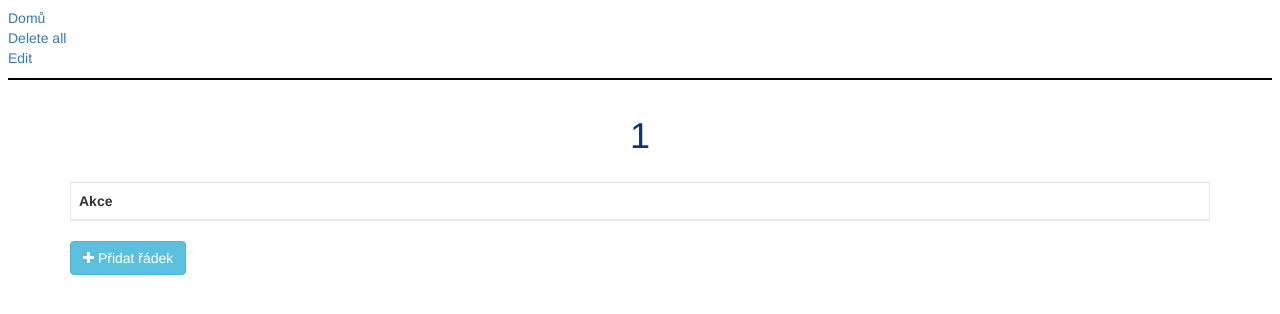
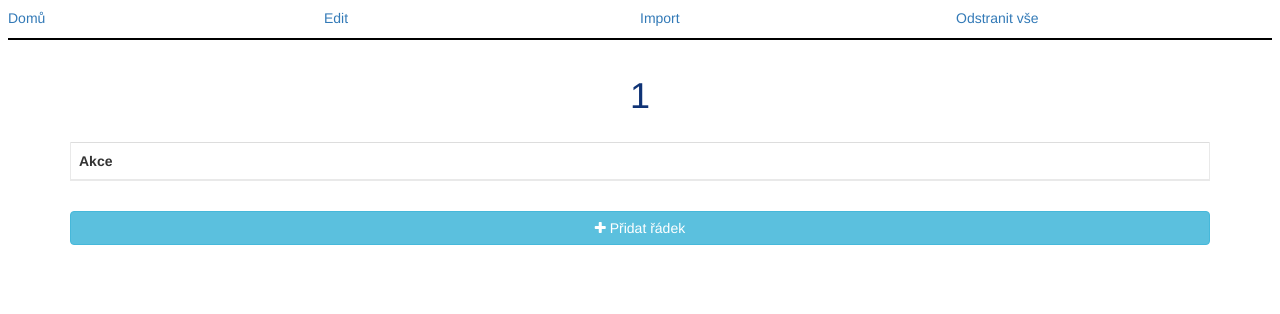
Before and after one commit to Kajta01/RPi_kontrolniStanice, a PHP site: page /TabulkaEdit.php?Nazev=1 in a window 1280 px wide. Shown: the top 314 px of the page. Run offline with PHP 8.4, Linux system fonts and the light colour scheme; data that the repository does not hold is empty.

Commit message:
barvičky

```diff
--- a/TabulkaEdit.js
+++ b/TabulkaEdit.js
@@ -6,15 +6,30 @@ $(document).ready(function () {
     // Append table with add row form on add new button click
     $(".add-new").click(function () {
         $(this).attr("disabled", "disabled");
+
         var index = $("table tbody tr:last-child").index();
-        var row = '<tr>';
+        var odlID = Number($("table tbody tr:last-child #ID").html());
+        console.log(odlID);
+        if(isNaN(odlID)) {
+            odlID = 0;
+            console.log("new");
+        }
+        var row = '<tr> <td id="ID">' + (odlID + 1) + '</td>';
         var i;
-        for (i = 0; i < document.getElementById('table').rows[0].cells.length - 1; i++) {
+        for (i = 1; i < document.getElementById('table').rows[0].cells.length - 1; i++) {
             var id = document.getElementById('table').rows[0].cells[i].id;
             row = row + '<td id="'+id+'"><input type="text" class="form-control" name="'+id+'" id="'+id+'"></td>';
         }
-        row = row + '<td>' + actions + '</td>' +
-            '</tr>';
+        if(actions != null){
+        row = row + '<td>' + actions + '</td>' + '</tr>';
+        }
+        else {
+        row = row + '<td>'
+        +'<a class="add" title="Add" data-toggle="tooltip"><i class="fa fa-plus"></i></a>'
+        +'<a class="edit" title="Edit" data-toggle="tooltip"><i class="fa fa-pencil"></i></a>'
+        +'<a class="delete" title="Delete" data-toggle="tooltip"><i class="fa fa-trash-o"></i></a>'
+        +'</td> </tr>';
+        }
         $("table").append(row);
         $("table tbody tr").eq(index + 1).find(".add, .edit").toggle();
         $('[data-toggle="tooltip"]').tooltip();
@@ -39,14 +54,26 @@ $(document).ready(function () {
             var tabulka = document.getElementById('Tabulka').textContent;
             console.log(tabulka);
             var dict = new Object();
+            dict["ID"]=$("table tbody tr:last-child #ID").html();
             var input = $(this).parents("tr").find('input[type="text"]');
             input.each(function () {
-                dict[$(this).attr('id')]=$(this).val();
+                dict[$(this).attr('id')]='"' + $(this).val() + '"';
             });
             console.log(dict);
             var jsonDict = JSON.stringify(dict);
-            $.post("ajaxAdd.php", { Tabulka: tabulka ,data: jsonDict }, function (data) {
-                $("#displaymessage").html(data);
+            $.post("ajaxAdd.php", { Tabulka: tabulka ,data: jsonDict }, function (Jdata) {
+                data = JSON.parse(Jdata);
+
+                console.log(data['success']);
+                if(data['success']){
+                    $("table tbody tr:last-child").addClass('importantGreenBackground');
+                }
+                else{
+                    $("table tbody tr:last-child").addClass('importantRedBackground');
+                }
+                $("#displaymessage1").html(data['general_message']);
+                $("#displaymessage2").html(data['general_message']);
+                console.log(data['sql']);
             });
 
 
--- a/TabulkaEdit.php
+++ b/TabulkaEdit.php
@@ -17,7 +17,7 @@
   <?php include 'header.php'; ?>
   <div class="container">
     <h1 id="Tabulka"> <?php echo $_GET['Nazev']; ?></h1>
-    <div id="displaymessage"></div>
+    <div id="displaymessage1" class= "message"></div>
 
     <?php
     include 'config.php';
@@ -46,9 +46,9 @@
         echo "<td id=".$nadpis.">" . $data[$nadpis] . "</td>";
       }
       echo '<td>
-                <a class="add" title="Add" data-toggle="tooltip" id="'. $id.'"><i class="fa fa-plus"></i></a>
-                <a class="edit" title="Edit" data-toggle="tooltip" id="'. $id.'"><i class="fa fa-pencil"></i></a>
-                <a class="delete" title="Delete" data-toggle="tooltip" id="'. $id.'"><i class="fa fa-trash-o"></i></a>
+                <a class="add" title="Add" data-toggle="tooltip"><i class="fa fa-plus"></i></a>
+                <a class="edit" title="Edit" data-toggle="tooltip"><i class="fa fa-pencil"></i></a>
+                <a class="delete" title="Delete" data-toggle="tooltip"><i class="fa fa-trash-o"></i></a>
                 </td>';
       echo "</tr>";
     }
@@ -59,6 +59,7 @@
 
 
     ?>
+    <div id="displaymessage2" class= "message"></div>
     <button type="button" class="btn btn-info add-new" ><i class="fa fa-plus"></i> Přidat řádek</button>
   </div>
 
--- a/config.php
+++ b/config.php
@@ -14,6 +14,4 @@ catch(exception $e)
     echo "Connection failed: " . $e->getMessage();
     }
     return $conn;
-
-
 }
--- a/header.php
+++ b/header.php
@@ -10,10 +10,31 @@
     <div class="menu" id="menu">
     <ul>
         <li><a href="index.php">Domů</a></li>
-        <li><a href="<?php echo "deleteAll.php?Nazev=".$_GET['Nazev']?>">Delete all</a></li>
         <li><a href="<?php echo "TabulkaEdit.php?Nazev=".$_GET['Nazev']?>">Edit</a></li>
+        <li><a href="<?php echo "Import.php?Nazev=".$_GET['Nazev']?>">Import</a></li>
+        <li><a href="<?php echo "deleteAll.php?Nazev=".$_GET['Nazev']?>"
+        onclick="return do_check();">Odstranit vše</a></li>
+
 
     </ul>
     </div>
 </body>
 </html>
+
+
+<script>
+function do_check()
+{
+    var return_value=prompt("Heslo pro smazání:");
+    if(return_value==="grafana"){
+        alert("Správné heslo!!");
+        return true;
+    }
+    else{
+        alert("Špatné heslo!");
+        return false;
+    }
+
+
+}
+</script>
--- a/stylesheet.css
+++ b/stylesheet.css
@@ -9,6 +9,19 @@ html{
     max-width: 400px;
     margin: 0 auto;
     text-align: center;
+}
+.menu{
+    border-bottom:2px solid black;
+}
+.menu ul{
+    display: flex;
+}
+.menu li{
+    display: inline-block;
+    flex: 2;
+}
+.menu a{
+    width: 100%;
 }
 
 .button a{
@@ -34,9 +47,7 @@ ul{
     padding: 0;
 }
 
-.menu{
-    border-bottom:2px solid black;
-}
+
 
 .akce{
     width: 15%;
@@ -44,6 +55,29 @@ ul{
 .table{
     min-width: 600px;
 }
+
+tr #ID{
+    background-color: lightgray;
+    width: 4em;
+}
+.message{
+    width: 100%;
+}
+.btn{
+    width: 100% !important;
+}
+.add-new{
+    margin-top: 10px;
+    margin-bottom: 10px;
+}
+.importantRedBackground, .importantRedBackground #ID { background-color: red !important; }
+.importantGreenBackground, .importantGreenBackground #ID { background-color: lightgreen !important; }
+
+#ID .form-control{
+    width: 100%;
+    background-color: white;
+}
+
 
 
     .table-wrapper {
```
Also changed, not shown: ajaxAdd.php (+9 -2 lines), deleteAll.php (+27 -0 lines), index.php (+10 -6 lines).
